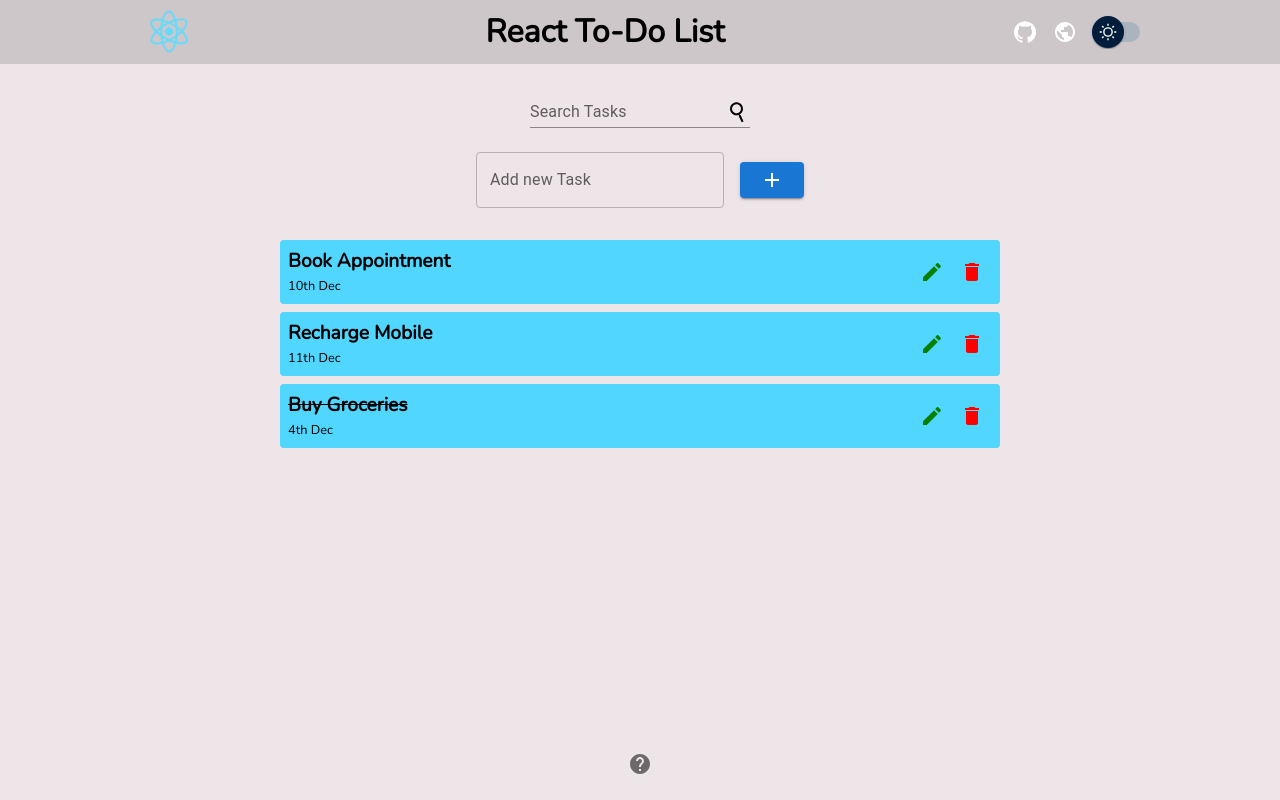
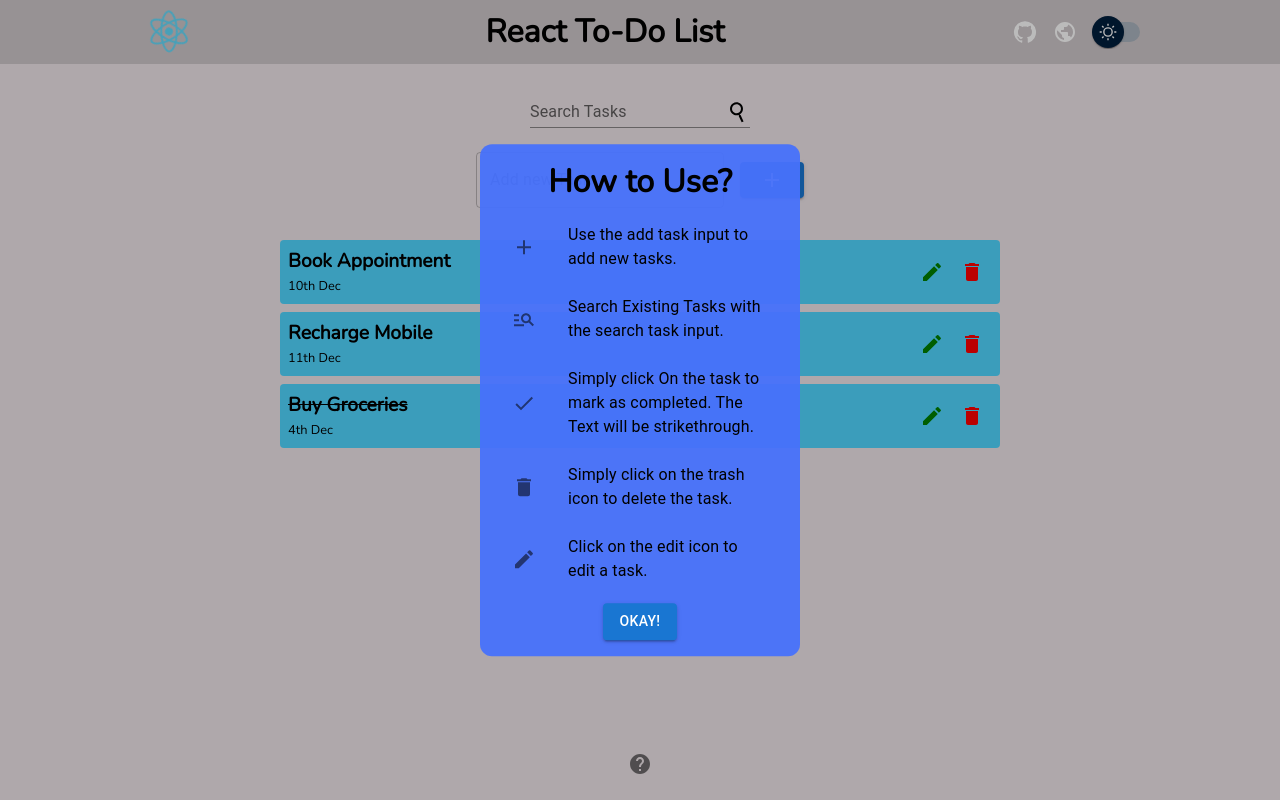
Before and after one commit to kunalkeshan/react-to-do-list, a React (Create React App) app: page / in a window 1280 px wide. Both pictures are taken after a click on the button 640 px from the left and 764 px from the top of the page. Built offline with nearby package versions, Linux system fonts and the light colour scheme.

Commit message:
Working on Modals

```diff
--- a/public/index.html
+++ b/public/index.html
@@ -7,7 +7,7 @@
     <meta name="theme-color" content="#000000" />
     <meta
       name="description"
-      content="Web site created using create-react-app"
+      content="React To-Do App"
     />
     <link rel="apple-touch-icon" href="%PUBLIC_URL%/logo192.png" />
     <!--
@@ -24,20 +24,10 @@
       work correctly both with client-side routing and a non-root public URL.
       Learn how to configure a non-root public URL by running `npm run build`.
     -->
-    <title>React App</title>
+    <title>React To-Do App</title>
   </head>
   <body>
     <noscript>You need to enable JavaScript to run this app.</noscript>
     <div id="root"></div>
-    <!--
-      This HTML file is a template.
-      If you open it directly in the browser, you will see an empty page.
-
-      You can add webfonts, meta tags, or analytics to this file.
-      The build step will place the bundled scripts into the <body> tag.
-
-      To begin the development, run `npm start` or `yarn start`.
-      To create a production bundle, use `npm run build` or `yarn build`.
-    -->
   </body>
 </html>
--- a/src/App.css
+++ b/src/App.css
@@ -13,7 +13,7 @@
   --bg-body: #EEE5E9; /* Lavender Blush */
   --bg-task: #51D6FF; /* Vivid Sky Blue */
   --bg-btn: #d64933; /* Cinnabar */
-  --bg-modal: #7190f6e7; /* Cerulean Blue */
+  --bg-modal: #4872fbf3; /* Cerulean Blue */
   --bg-task-dark: #36bde6;
 }
 
--- a/src/components/EditTaskModal/EditTaskModal.jsx
+++ b/src/components/EditTaskModal/EditTaskModal.jsx
@@ -31,7 +31,7 @@ const EditForm = styled.form`
     margin: 12px auto;
 `
 
-function EditTaskModal({name}) {
+function EditTaskModal({name, openHTUModal, setOpenHTUModal}) {
     return (
         <Modal>
             <div>
--- a/src/components/Footer/Footer.jsx
+++ b/src/components/Footer/Footer.jsx
@@ -1,4 +1,4 @@
-import React from 'react';
+import React, {useState} from 'react';
 import styled from 'styled-components';
 
 import HowToUseModal from "../HowToUseModal/HowToUseModal";
@@ -21,24 +21,42 @@ const Container = styled.footer`
 
 `
 
-function Footer({theme}) {
-    let i = 0;
-    const handleHelpModal = () => {
-        alert("number of times pressed: " + i)
-        i++
+const Overlay = styled.div`
+    width: 100%;
+    height: 100vh;
+    background: #0004;
+    z-index: 2;
+    position: fixed;
+    inset: 0;
+`
+
+function Footer({theme, openHTUModal, setOpenHTUModal}) {
+
+    const handleOpen = () => setOpenHTUModal(true);
+    const handleClose = () => setOpenHTUModal(false);
+
+    const openModalStyles = {
+        display: openHTUModal ? "block" : "none",
     }
 
     return (
         <Container>
+            <Overlay
+                style={openModalStyles}
+                onClick={handleClose}
+            />
             <Tooltip title="Help" arrow>
-                <IconButton onClick={handleHelpModal}>
+                <IconButton onClick={handleOpen}>
                     <HelpIcon
                         id="help-btn"
                         className={theme === "light" ? "" : "light"}
                     />
                 </IconButton>
             </Tooltip>
-            <HowToUseModal />
+            <HowToUseModal
+                openHTUModal={openHTUModal}
+                setOpenHTUModal={setOpenHTUModal}
+            />
         </Container>
     )
 }
--- a/src/components/HowToUseModal/HowToUseModal.jsx
+++ b/src/components/HowToUseModal/HowToUseModal.jsx
@@ -1,19 +1,69 @@
-import React from 'react';
+import React, {useState} from 'react';
 import styled from 'styled-components';
 
-const Modal = styled.div`
-    display: none;
+import AddIcon from '@mui/icons-material/Add';
+import DeleteIcon from '@mui/icons-material/Delete';
+import EditIcon from '@mui/icons-material/Edit';
+import ManageSearchIcon from '@mui/icons-material/ManageSearch';
+import CheckIcon from '@mui/icons-material/Check';
+import List from '@mui/material/List';
+import ListItem from '@mui/material/ListItem';
+import ListItemText from '@mui/material/ListItemText';
+import ListItemIcon from '@mui/material/ListItemIcon';
+import { Button } from '@mui/material';
+
+const HTUModal = styled.div`
+    ${'' /* display: none; */}
     position: absolute;
     top: 50%;
     left: 50%;
     transform: translate(-50%, -50%);
+    background: var(--bg-modal);
+    padding: 1em;
+    width: clamp(300px, 100%, 320px);
+    border-radius: 12px;
+    text-align: center;
+    z-index: 3;
 `
 
-function HowToUseModal() {
+function HowToUseModal({openHTUModal, setOpenHTUModal}) {
+
+    const handleClose = () => setOpenHTUModal(false);
+
+    const openModalStyles = {
+        display: openHTUModal ? "block" : "none",
+    }
+
     return (
-        <Modal>
-
-        </Modal>
+        <HTUModal style={openModalStyles}>
+            <h1>How to Use?</h1>
+            <List>
+                <ListItem>
+                    <ListItemIcon><AddIcon /></ListItemIcon>
+                    <ListItemText>Use the add task input to add new tasks.</ListItemText>
+                </ListItem>
+                <ListItem>
+                    <ListItemIcon><ManageSearchIcon /></ListItemIcon>
+                    <ListItemText>Search Existing Tasks with the search task input.</ListItemText>
+                </ListItem>
+                <ListItem>
+                    <ListItemIcon><CheckIcon /></ListItemIcon>
+                    <ListItemText>Simply click On the task to mark as completed. The Text will be strikethrough.</ListItemText>
+                </ListItem>
+                <ListItem>
+                    <ListItemIcon><DeleteIcon /></ListItemIcon>
+                    <ListItemText>Simply click on the trash icon to delete the task.</ListItemText>
+                </ListItem>
+                <ListItem>
+                    <ListItemIcon><EditIcon /></ListItemIcon>
+                    <ListItemText>Click on the edit icon to edit a task.</ListItemText>
+                </ListItem>
+            </List>
+            <Button
+                variant='contained'
+                onClick={handleClose}
+            >Okay!</Button>
+        </HTUModal>
     )
 }
 
--- a/src/components/Main/Main.jsx
+++ b/src/components/Main/Main.jsx
@@ -46,6 +46,8 @@ let TASKS = [
 function Main({theme}) {
 
     const [allTasks, setAllTasks] = useState(TASKS);
+    const [openEditModal, setOpenEditModal] = useState(false);
+    const [openHTUModal, setOpenHTUModal] = useState(false);
 
     useEffect(() => {
         const getTasks = () => {
@@ -67,9 +69,22 @@ function Main({theme}) {
             <Box>
                 <SearchTaskInput theme={theme}/>
                 <AddTaskInput theme={theme}/>
-                <TaskList TASKS={allTasks} theme={theme}/>
-                <EditTaskModal theme={theme}/>
-                <Footer theme={theme}/>
+                <TaskList
+                    TASKS={allTasks}
+                    theme={theme}
+                    openEditModal={openEditModal}
+                    setOpenEditModal={setOpenEditModal}
+                />
+                <EditTaskModal
+                    theme={theme}
+                    openEditModal={openEditModal}
+                    setOpenEditModal={setOpenEditModal}
+                />
+                <Footer
+                    theme={theme}
+                    openHTUModal={openHTUModal}
+                    setOpenHTUModal={setOpenHTUModal}
+                />
             </Box>
         </Container>
     )
--- a/src/components/TaskList/TaskList.jsx
+++ b/src/components/TaskList/TaskList.jsx
@@ -9,7 +9,7 @@ const TaskCollection = styled.ul`
 
 `
 
-function TaskList({TASKS, theme}) {
+function TaskList({TASKS, theme, openHTUModal, setOpenHTUModal}) {
     return (
         <TaskCollection>
             {
```
